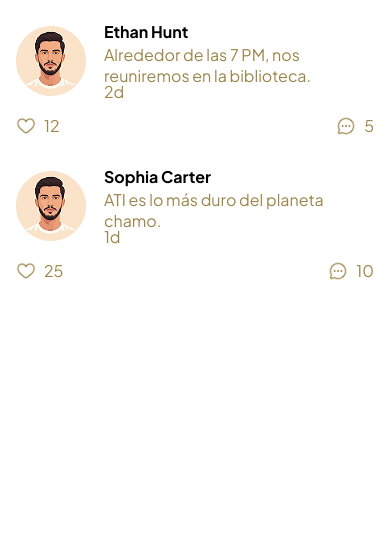
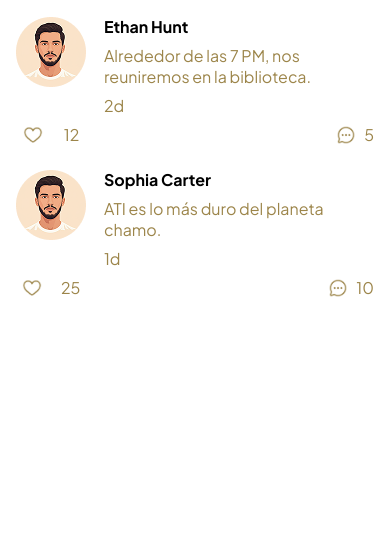
Before and after one commit to MiguelCiav/Melao, a Django app: page /home/ in a window 390 px wide. Shown: the part 61-599 px from the top of the page. Run offline with Django 4.2, Linux system fonts and the light colour scheme; a user stored in the database is signed in; data comes from the database, SQL or seed files in the repository; both versions use the stored data as it was after the commit; some libraries are stand-ins or nearby versions.

Commit message:
Home funcional

```diff
--- a/static/melaoapp/css/home.css
+++ b/static/melaoapp/css/home.css
@@ -23,7 +23,7 @@ main {
         display: grid;
         color: #9C854A;
         grid-template-columns: 1fr 10fr;
-        grid-template-rows: 25% 25% 25% 25%;
+        grid-template-rows: auto auto auto auto auto; /* Cambiado a auto para todas las filas */
         column-gap: 5%;
         align-items: center;
         justify-content: center;
@@ -36,15 +36,17 @@ main {
         margin-top: 0;
     }
 
-    .Home-post img{
+    .Home-post > img:first-child { /* Imagen de perfil */
         grid-row: 1/4;
         grid-column: 1;
+        min-width: 60px;
+        min-height: 60px;
     }
 
     .person-name{
         grid-row: 1;
         grid-column: 2;
-        color:black;
+        color: black;
         font-weight: bold;
     }
 
@@ -54,16 +56,26 @@ main {
         grid-column: 2;
     }
 
-    .last-connection{
+    .post-image-mobile { /* Nueva clase para la imagen de publicación */
+        grid-row: 3;
+        grid-column: 1 / 3; /* Ocupa ambas columnas */
+        width: 100%;
+        max-height: 300px;
+        object-fit: contain;
         margin-top: 8px;
-        grid-row: 3;
+        margin-bottom: 8px;
+    }
+
+    .last_connection{ /* Corregido nombre (antes era last-connection) */
+        margin-top: 8px;
+        grid-row: 4; /* Movido a la fila 4 */
         grid-column: 2;
     }
 
     .Post-likes{
-        grid-row: 4;
+        grid-row: 5; /* Movido a la fila 5 */
         grid-column: 1;
-        width: 10%;
+        width: auto;
         display: inline-flex;
         align-items: center;
         justify-content: space-around;
@@ -75,7 +87,7 @@ main {
     }
 
     .Post-comments{
-        grid-row: 4;
+        grid-row: 5; /* Movido a la fila 5 */
         grid-column: 2;
         display: inline-flex;
         justify-self: flex-end;
@@ -144,6 +156,7 @@ main {
         color: #8C8059;
     }
     .Post-description, .Comment-description{
+        max-width: 300px;
         grid-row: 2;
         grid-column: 2;
         align-self: flex-start;
@@ -200,6 +213,24 @@ main {
     .Comment-likes, .Comment-comments{
         grid-row: 3;
     }
+
+    .Post-image-container {
+        grid-row: 3;
+        grid-column: 2;
+        width: calc(100vw - 300px);
+        max-width: 500px;
+        min-height: 50px; /* Altura mínima para mantener el espacio */
+        padding: 20px 0;
+        box-sizing: border-box;
+    }
+
+    .Post-image {
+        width: 100%;
+        height: auto;
+        display: block;
+        max-height: 500px; /* Altura máxima para imágenes grandes */
+        object-fit: contain;
+    }
 }
 
 
```
Also changed, not shown: melaoapp/templates/melaoapp/home.html (+32 -2 lines), db_data/db.sqlite3, media/posts/Nao.jpg (deleted).
